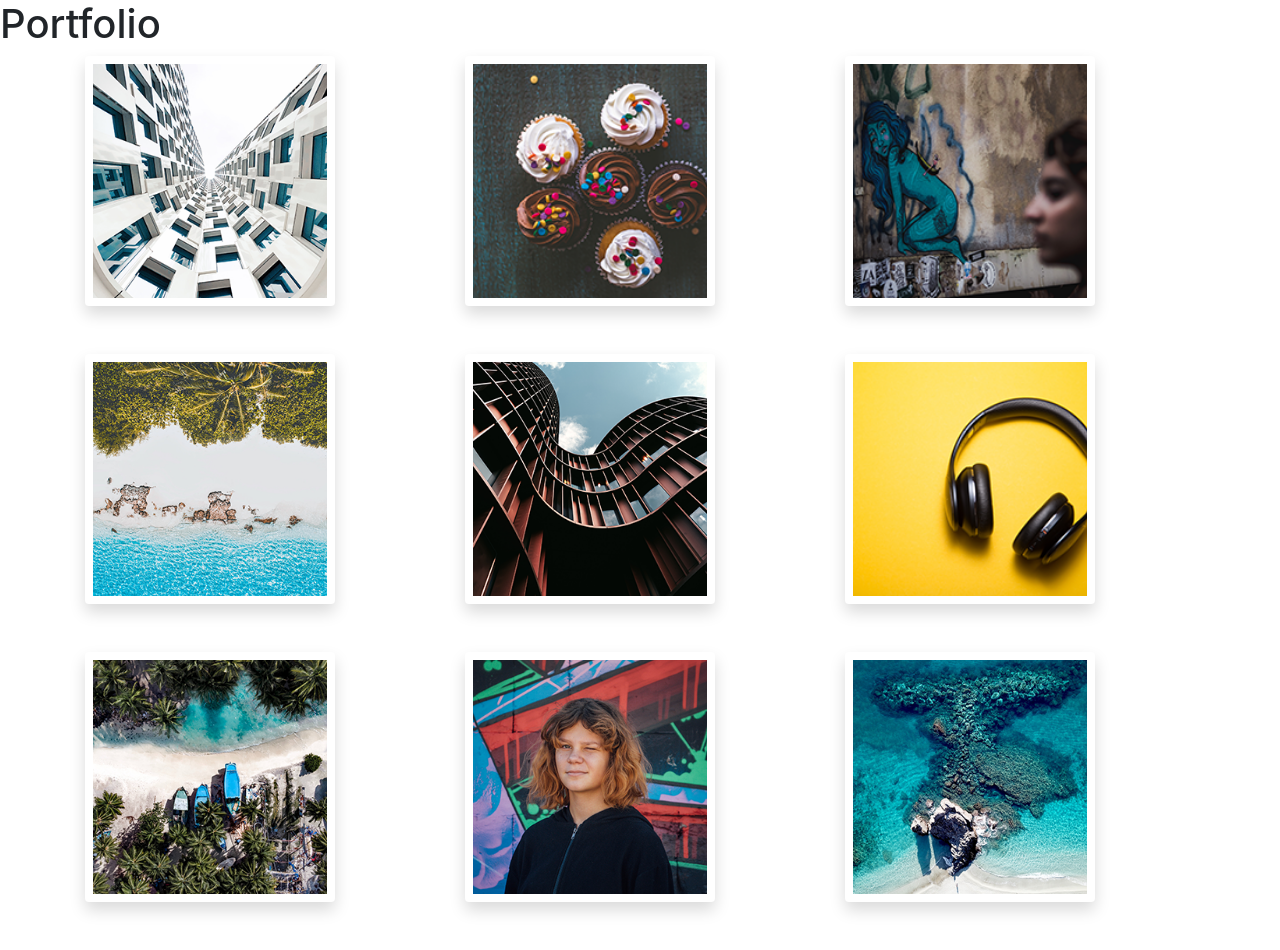
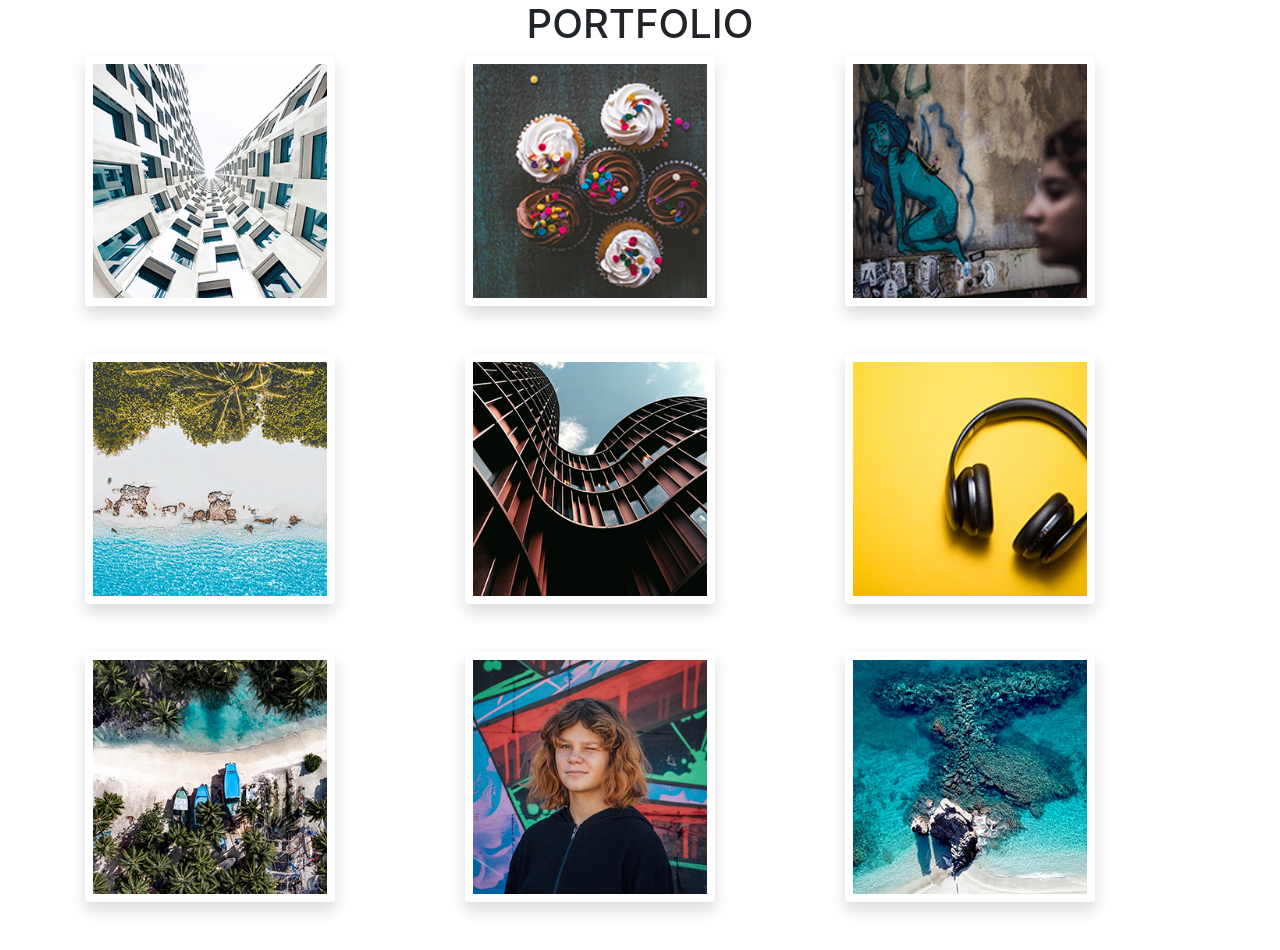
Before and after one commit to allimaddionah/m2-hw2-Myers-Kristin, a plain HTML site: page index.html in a window 1280 px wide. Drawn offline with nearby package versions, Linux system fonts and the light colour scheme.

Commit message:
Add h1 to center and uppercase

```diff
--- a/index.html
+++ b/index.html
@@ -11,7 +11,7 @@
     <title>My Portfolio in Bootstrap</title>
   </head>
   <body>
-    <h1>Portfolio</h1>
+    <h1 class="text-center text-uppercase">Portfolio</h1>
 
     <main class="container">
       <div class="row">
```
